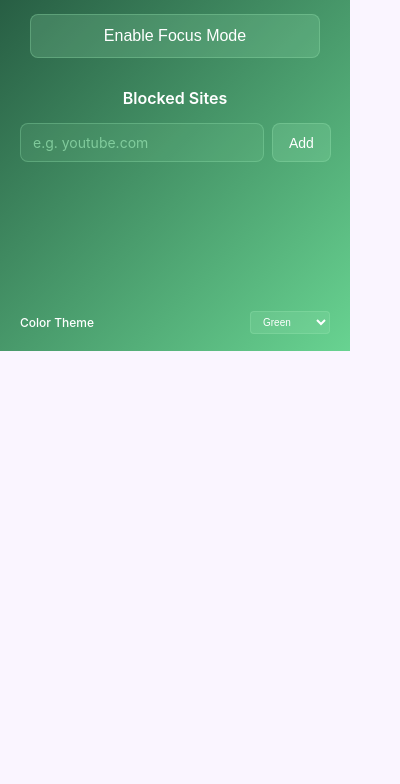
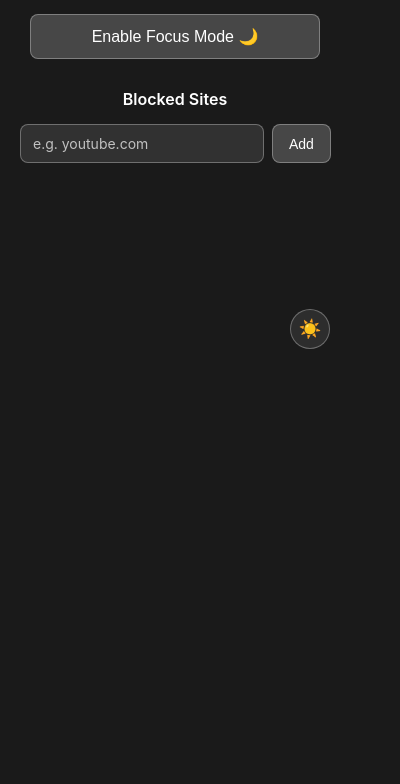
Before and after one commit to RobertoEsp/Focus-Lock, a browser extension: page popup/popup.html in a window 400 px wide. Shown: the part 60-844 px from the top of the page. Drawn offline with Linux system fonts and the light colour scheme.

Commit message:
Enhance: Implement dark and light theme support with corresponding CSS variables and toggle functionality in the popup interface

```diff
--- a/popup/popup.css
+++ b/popup/popup.css
@@ -6,63 +6,87 @@ html {
 }
 
 :root {
-  /* Purple Theme (Original) */
-  --purple-primary: #667eea;
-  --purple-secondary: #764ba2;
-  --purple-accent: rgba(255, 255, 255, 0.2);
-  --purple-accent-hover: rgba(255, 255, 255, 0.3);
-  --purple-accent-active: rgba(255, 255, 255, 0.4);
-  --purple-border: rgba(255, 255, 255, 0.3);
-  --purple-border-active: rgba(255, 255, 255, 0.5);
-  --purple-input-bg: rgba(255, 255, 255, 0.1);
-  --purple-placeholder: rgba(255, 255, 255, 0.7);
+  /* Dark Theme (Default) */
+  --dark-primary: #1a1a1a;
+  --dark-secondary: #2d2d2d;
+  --dark-accent: rgba(255, 255, 255, 0.2);
+  --dark-accent-hover: rgba(255, 255, 255, 0.3);
+  --dark-accent-active: rgba(255, 255, 255, 0.4);
+  --dark-border: rgba(255, 255, 255, 0.3);
+  --dark-border-active: rgba(255, 255, 255, 0.5);
+  --dark-input-bg: rgba(255, 255, 255, 0.1);
+  --dark-placeholder: rgba(255, 255, 255, 0.7);
+  --dark-text: #ffffff;
+  --dark-icon-filter: invert(1);
 
-  /* Blue Theme */
-  --blue-primary: #1a365d;
-  --blue-secondary: #38b2ac;
-  --blue-accent: rgba(144, 205, 244, 0.2);
-  --blue-accent-hover: rgba(144, 205, 244, 0.3);
-  --blue-accent-active: rgba(144, 205, 244, 0.4);
-  --blue-border: rgba(144, 205, 244, 0.3);
-  --blue-border-active: rgba(144, 205, 244, 0.5);
-  --blue-input-bg: rgba(144, 205, 244, 0.1);
-  --blue-placeholder: rgba(144, 205, 244, 0.7);
+  /* Light Theme */
+  --light-primary: #e9ecef;
+  --light-secondary: #dee2e6;
+  --light-accent: rgba(0, 0, 0, 0.1);
+  --light-accent-hover: rgba(0, 0, 0, 0.2);
+  --light-accent-active: rgba(0, 0, 0, 0.3);
+  --light-border: rgba(0, 0, 0, 0.2);
+  --light-border-active: rgba(0, 0, 0, 0.4);
+  --light-input-bg: rgba(0, 0, 0, 0.05);
+  --light-placeholder: rgba(0, 0, 0, 0.6);
+  --light-text: #000000;
+  --light-icon-filter: invert(0);
 
-  /* Green Theme (Current) */
-  --green-primary: #22543d;
-  --green-secondary: #68d391;
-  --green-accent: rgba(154, 230, 180, 0.2);
-  --green-accent-hover: rgba(154, 230, 180, 0.3);
-  --green-accent-active: rgba(154, 230, 180, 0.4);
-  --green-border: rgba(154, 230, 180, 0.3);
-  --green-border-active: rgba(154, 230, 180, 0.5);
-  --green-input-bg: rgba(154, 230, 180, 0.1);
-  --green-placeholder: rgba(154, 230, 180, 0.7);
-
-  /* Default to green theme */
-  --primary: var(--green-primary);
-  --secondary: var(--green-secondary);
-  --accent: var(--green-accent);
-  --accent-hover: var(--green-accent-hover);
-  --accent-active: var(--green-accent-active);
-  --border: var(--green-border);
-  --border-active: var(--green-border-active);
-  --input-bg: var(--green-input-bg);
-  --placeholder: var(--green-placeholder);
+  /* Default to dark theme */
+  --primary: var(--dark-primary);
+  --secondary: var(--dark-secondary);
+  --accent: var(--dark-accent);
+  --accent-hover: var(--dark-accent-hover);
+  --accent-active: var(--dark-accent-active);
+  --border: var(--dark-border);
+  --border-active: var(--dark-border-active);
+  --input-bg: var(--dark-input-bg);
+  --placeholder: var(--dark-placeholder);
+  --text: var(--dark-text);
 }
 
 body {
   width: 350px;
   min-height: 100px;
   margin: 0;
-  background-color: #faf5ff;
+  background-color: var(--primary);
   border: none;
   overflow: visible;
+  color: var(--text);
+}
+
+/* Theme Classes */
+body.light-theme {
+  --primary: var(--light-primary);
+  --secondary: var(--light-secondary);
+  --accent: var(--light-accent);
+  --accent-hover: var(--light-accent-hover);
+  --accent-active: var(--light-accent-active);
+  --border: var(--light-border);
+  --border-active: var(--light-border-active);
+  --input-bg: var(--light-input-bg);
+  --placeholder: var(--light-placeholder);
+  --text: var(--light-text);
+  --icon-filter: var(--light-icon-filter);
+}
+
+body.dark-theme {
+  --primary: var(--dark-primary);
+  --secondary: var(--dark-secondary);
+  --accent: var(--dark-accent);
+  --accent-hover: var(--dark-accent-hover);
+  --accent-active: var(--dark-accent-active);
+  --border: var(--dark-border);
+  --border-active: var(--dark-border-active);
+  --input-bg: var(--dark-input-bg);
+  --placeholder: var(--dark-placeholder);
+  --text: var(--dark-text);
+  --icon-filter: var(--dark-icon-filter);
 }
 
 .base-layout {
-  background: linear-gradient(135deg, var(--primary) 0%, var(--secondary) 100%);
-  color: white;
+  background: var(--primary);
+  color: var(--text);
   text-align: center;
   min-height: 300px;
   display: flex;
@@ -104,11 +128,12 @@ body {
   margin: 0;
   font-size: 24px;
   font-weight: 600;
+  color: var(--text);
 }
 
 .exit-btn {
   background: var(--accent);
-  color: white;
+  color: var(--text);
   border: 1px solid var(--border);
   padding: 8px 16px;
   border-radius: 20px;
@@ -185,7 +210,7 @@ body {
 
 .focus-toggle-btn {
   background: var(--accent);
-  color: white;
+  color: var(--text);
   border: 1px solid var(--border);
   padding: 12px 24px;
   border-radius: 8px;
@@ -209,98 +234,39 @@ body {
   margin-bottom: 10px;
   padding: 5px 20px;
   flex-shrink: 0;
+  display: flex;
+  justify-content: flex-end;
 }
 
-.theme-row {
+.theme-toggle-btn {
+  background: var(--dark-secondary);
+  color: var(--text);
+  border: 1px solid var(--border);
+  border-radius: 50%;
+  width: 40px;
+  height: 40px;
   display: flex;
-  justify-content: space-between;
   align-items: center;
-  padding: 2px 0;
+  justify-content: center;
+  cursor: pointer;
+  transition: all 0.2s ease;
+  font-size: 18px;
 }
 
-.theme-label {
-  font-size: 12px;
-  font-weight: 500;
-  color: white;
+.theme-toggle-btn:hover {
+  background: var(--accent-hover);
+  transform: scale(1.1);
 }
 
-.theme-select {
-  background: var(--accent);
-  color: white;
-  border: 1px solid var(--border);
-  border-radius: 4px;
-  padding: 4px 8px;
-  font-size: 10px;
-  font-weight: 500;
-  cursor: pointer;
-  transition: all 0.2s ease;
-  width: auto;
-  min-width: 80px;
-}
-
-.theme-select:hover {
-  background: var(--accent-hover);
-}
-
-.theme-select:focus {
+.theme-toggle-btn:focus {
   outline: none;
   border-color: var(--border-active);
   box-shadow: 0 0 0 3px var(--accent);
 }
 
-.theme-options {
-  display: flex;
-  gap: 12px;
-  justify-content: center;
-}
 
-.theme-btn {
-  display: flex;
-  flex-direction: column;
-  align-items: center;
-  gap: 8px;
-  background: rgba(154, 230, 180, 0.1);
-  border: 1px solid rgba(154, 230, 180, 0.2);
-  border-radius: 8px;
-  padding: 12px;
-  cursor: pointer;
-  transition: all 0.2s ease;
-  min-width: 60px;
-}
 
-.theme-btn:hover {
-  background: rgba(154, 230, 180, 0.2);
-}
 
-.theme-btn.active {
-  background: rgba(154, 230, 180, 0.3);
-  border-color: rgba(154, 230, 180, 0.5);
-}
-
-.theme-preview {
-  width: 40px;
-  height: 20px;
-  border-radius: 4px;
-  border: 1px solid rgba(255, 255, 255, 0.3);
-}
-
-.purple-preview {
-  background: linear-gradient(135deg, #667eea 0%, #764ba2 100%);
-}
-
-.blue-preview {
-  background: linear-gradient(135deg, #1a365d 0%, #38b2ac 100%);
-}
-
-.green-preview {
-  background: linear-gradient(135deg, #22543d 0%, #68d391 100%);
-}
-
-.theme-btn span {
-  font-size: 12px;
-  font-weight: 500;
-  color: white;
-}
 
 input[type="checkbox"] {
   width: 20px;
@@ -319,7 +285,7 @@ input[type="checkbox"] {
   margin: 0 0 15px 0;
   font-size: 16px;
   font-weight: 600;
-  color: white;
+  color: var(--text);
   text-align: center;
 }
 
@@ -338,7 +304,7 @@ input[type="checkbox"] {
   font-size: 14px;
   font-family: inherit;
   background: var(--input-bg);
-  color: white;
+  color: var(--text);
 }
 
 #new-site::placeholder {
@@ -354,7 +320,7 @@ input[type="checkbox"] {
 #add-site {
   padding: 10px 16px;
   background: var(--accent);
-  color: white;
+  color: var(--text);
   border: 1px solid var(--border);
   border-radius: 8px;
   font-size: 14px;
@@ -374,7 +340,7 @@ input[type="checkbox"] {
   padding: 4px 0;
   border-bottom: 1px solid var(--accent);
   font-size: 12px;
-  color: white;
+  color: var(--text);
 }
 
 .site-entry:last-child {
@@ -383,7 +349,7 @@ input[type="checkbox"] {
 
 .remove-btn {
   background: var(--accent);
-  color: white;
+  color: var(--text);
   border: 1px solid var(--border);
   padding: 4px 8px;
   border-radius: 4px;
--- a/popup/popup.html
+++ b/popup/popup.html
@@ -28,7 +28,7 @@
       <!-- Settings Interface -->
       <div id="settings-interface" class="interface">
         <div class="toggle-section">
-          <button id="focus-toggle" class="focus-toggle-btn">Enable Focus Mode</button>
+          <button id="focus-toggle" class="focus-toggle-btn">Enable Focus Mode 🌙</button>
         </div>
 
         <div class="focus-stats">
@@ -44,16 +44,11 @@
       </div>
     </div>
 
-    <!-- Color Theme Section -->
+    <!-- Theme Toggle Button -->
     <div class="theme-section">
-      <div class="theme-row">
-        <span class="theme-label">Color Theme</span>
-        <select id="theme-select" class="theme-select">
-          <option value="purple">Purple</option>
-          <option value="blue">Blue</option>
-          <option value="green">Green</option>
-        </select>
-      </div>
+      <button id="theme-toggle" class="theme-toggle-btn">
+        <span id="theme-icon">☀️</span>
+      </button>
     </div>
   </div>
 
--- a/popup/popup.js
+++ b/popup/popup.js
@@ -6,11 +6,13 @@ const addSiteButton = document.getElementById("add-site");
 const focusInterface = document.getElementById("focus-interface");
 const settingsInterface = document.getElementById("settings-interface");
 const exitFocusButton = document.getElementById("exit-focus");
+const themeToggle = document.getElementById("theme-toggle");
+const themeIcon = document.getElementById("theme-icon");
 
 let focusMode = false;
 let startTime = null;
 let blockedSites = {};
-let currentTheme = 'green'; // Default theme
+let currentTheme = 'dark'; // Default theme
 
 function formatTime(ms) {
   const totalSeconds = Math.floor(ms / 1000);
@@ -36,46 +38,21 @@ function updateTimer() {
 }
 
 function applyTheme(theme) {
-  const root = document.documentElement;
+  const body = document.body;
 
-  switch(theme) {
-    case 'purple':
-      root.style.setProperty('--primary', 'var(--purple-primary)');
-      root.style.setProperty('--secondary', 'var(--purple-secondary)');
-      root.style.setProperty('--accent', 'var(--purple-accent)');
-      root.style.setProperty('--accent-hover', 'var(--purple-accent-hover)');
-      root.style.setProperty('--accent-active', 'var(--purple-accent-active)');
-      root.style.setProperty('--border', 'var(--purple-border)');
-      root.style.setProperty('--border-active', 'var(--purple-border-active)');
-      root.style.setProperty('--input-bg', 'var(--purple-input-bg)');
-      root.style.setProperty('--placeholder', 'var(--purple-placeholder)');
-      break;
-    case 'blue':
-      root.style.setProperty('--primary', 'var(--blue-primary)');
-      root.style.setProperty('--secondary', 'var(--blue-secondary)');
-      root.style.setProperty('--accent', 'var(--blue-accent)');
-      root.style.setProperty('--accent-hover', 'var(--blue-accent-hover)');
-      root.style.setProperty('--accent-active', 'var(--blue-accent-active)');
-      root.style.setProperty('--border', 'var(--blue-border)');
-      root.style.setProperty('--border-active', 'var(--blue-border-active)');
-      root.style.setProperty('--input-bg', 'var(--blue-input-bg)');
-      root.style.setProperty('--placeholder', 'var(--blue-placeholder)');
-      break;
-    case 'green':
-      root.style.setProperty('--primary', 'var(--green-primary)');
-      root.style.setProperty('--secondary', 'var(--green-secondary)');
-      root.style.setProperty('--accent', 'var(--green-accent)');
-      root.style.setProperty('--accent-hover', 'var(--green-accent-hover)');
-      root.style.setProperty('--accent-active', 'var(--green-accent-active)');
-      root.style.setProperty('--border', 'var(--green-border)');
-      root.style.setProperty('--border-active', 'var(--green-border-active)');
-      root.style.setProperty('--input-bg', 'var(--green-input-bg)');
-      root.style.setProperty('--placeholder', 'var(--green-placeholder)');
-      break;
+  // Remove existing theme classes
+  body.classList.remove('light-theme', 'dark-theme');
+
+  // Apply new theme
+  if (theme === 'light') {
+    body.classList.add('light-theme');
+    themeIcon.textContent = '🌙'; // Moon emoji for light theme
+  } else {
+    body.classList.add('dark-theme');
+    themeIcon.textContent = '☀️'; // Sun emoji for dark theme
   }
 
-  // Update theme select value
-  document.getElementById('theme-select').value = theme;
+  currentTheme = theme;
 }
 
 function switchInterface() {
@@ -110,17 +87,18 @@ function renderSites() {
 }
 
 document.addEventListener("DOMContentLoaded", () => {
-  browser.storage.local.get(["focusMode", "startTime", "blockedSites", "theme"], (res) => {
+  // browser.storage.local.get(["focusMode", "startTime", "blockedSites", "theme"], (res) => {
+    res = {}
     focusMode = res.focusMode || false;
     startTime = res.startTime || null;
     blockedSites = res.blockedSites || {};
-    currentTheme = res.theme || 'green';
+    currentTheme = res.theme || 'dark';
 
     renderSites();
     updateTimer();
     switchInterface();
     applyTheme(currentTheme);
-  });
+  // });
 
   toggle.addEventListener("click", () => {
     focusMode = !focusMode;
@@ -165,21 +143,10 @@ document.addEventListener("DOMContentLoaded", () => {
     }
   });
 
-  // Theme button click handlers
-  document.querySelectorAll('.theme-btn').forEach(btn => {
-    btn.addEventListener('click', () => {
-      const theme = btn.getAttribute('data-theme');
-      currentTheme = theme;
-      applyTheme(theme);
-      browser.storage.local.set({ theme });
-    });
-  });
-
-  // Theme select change handler
-  document.getElementById('theme-select').addEventListener('change', (e) => {
-    const theme = e.target.value;
-    currentTheme = theme;
-    applyTheme(theme);
-    browser.storage.local.set({ theme });
+  // Theme toggle button handler
+  themeToggle.addEventListener('click', () => {
+    const newTheme = currentTheme === 'dark' ? 'light' : 'dark';
+    applyTheme(newTheme);
+    browser.storage.local.set({ theme: newTheme });
   });
 });
```
